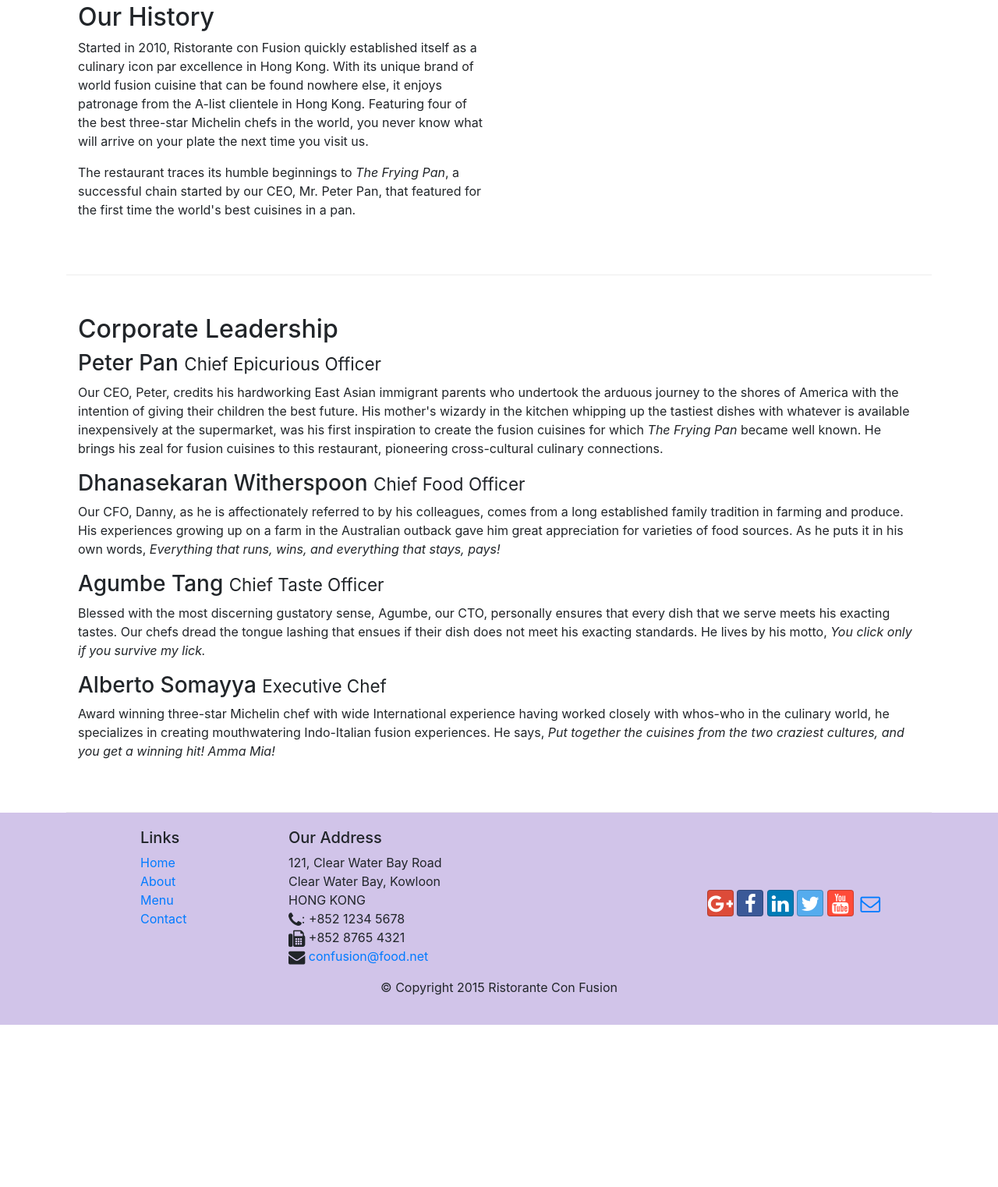
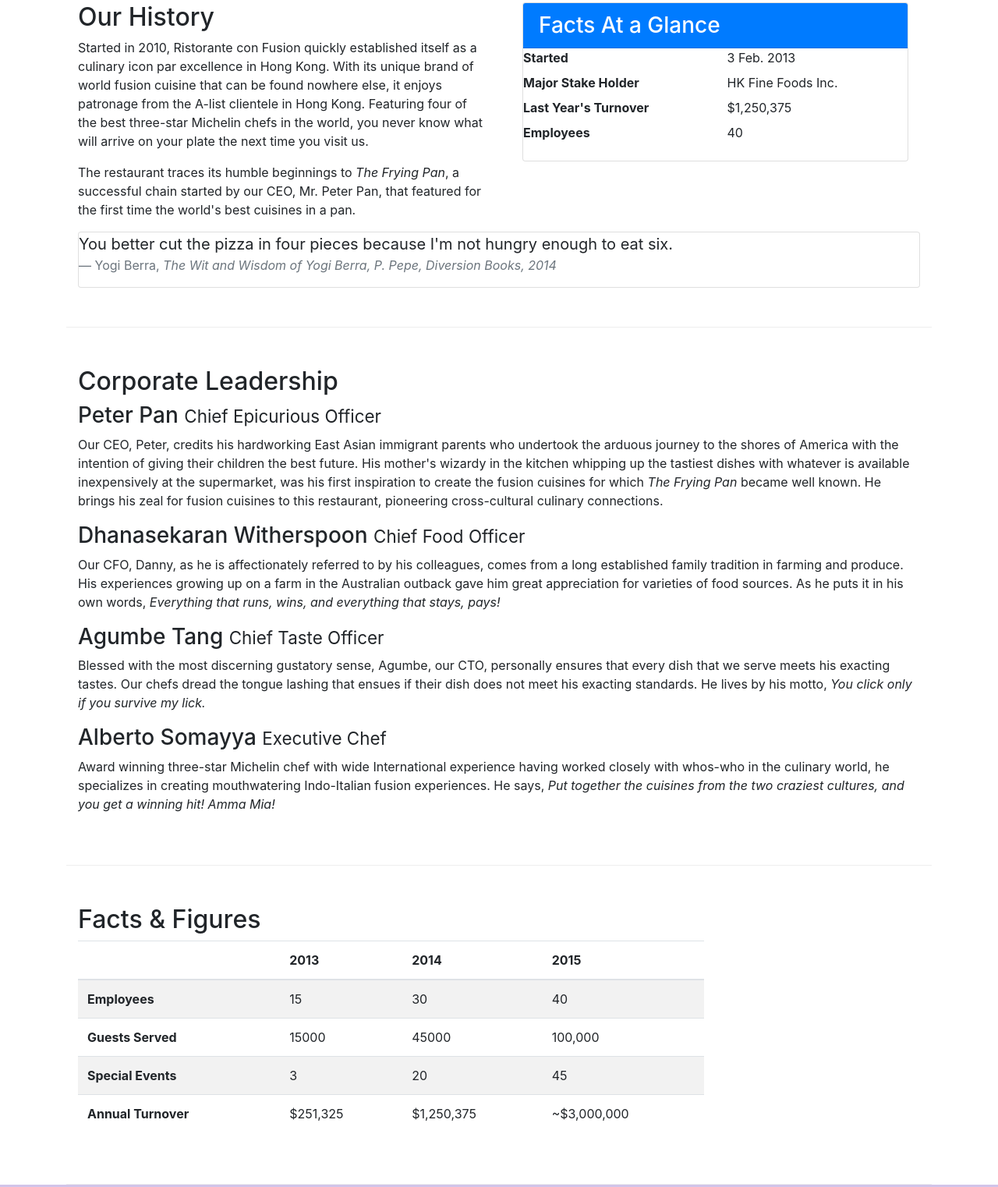
Before and after one commit to krishnakumarsamy/BootStrapBasic, a website: page aboutus.html in a window 1280 px wide. Shown: the part 488-2010 px from the top of the page at 78% size. Before the commit the page ends 1802 px from the top, so only its background shows below. Drawn offline with nearby package versions, Linux system fonts and the light colour scheme.

Commit message:
Tables and Cards

```diff
--- a/aboutus.html
+++ b/aboutus.html
@@ -67,6 +67,35 @@
                 <p>The restaurant traces its humble beginnings to <em>The Frying Pan</em>, a successful chain started by our CEO, Mr. Peter Pan, that featured for the first time the world's best cuisines in a pan.</p>
             </div>
             <div class="col-sm">
+              <div class="col-12">
+                  <div class="card">
+                      <h3 class="card-header bg-primary text-white">Facts At a Glance</h3>
+                      <div class="card-block">
+                          <dl class="row">
+                              <dt class="col-6">Started</dt>
+                              <dd class="col-6">3 Feb. 2013</dd>
+                              <dt class="col-6">Major Stake Holder</dt>
+                              <dd class="col-6">HK Fine Foods Inc.</dd>
+                              <dt class="col-6">Last Year's Turnover</dt>
+                              <dd class="col-6">$1,250,375</dd>
+                              <dt class="col-6">Employees</dt>
+                              <dd class="col-6">40</dd>
+                         </dl>
+                      </div>
+                  </div>
+              </div>
+            </div>
+            <div class="col-12">
+                <div class="card card-block bg-faded">
+                    <blockquote class="blockquote">
+                        <p class="mb-0">You better cut the pizza in four pieces because
+                            I'm not hungry enough to eat six.</p>
+                        <footer class="blockquote-footer">Yogi Berra,
+                          <cite title="Source Title">The Wit and Wisdom of Yogi Berra,
+                            P. Pepe, Diversion Books, 2014</cite>
+                        </footer>
+                    </blockquote>
+                </div>
             </div>
         </div>
 
@@ -83,6 +112,51 @@
                 <h3>Alberto Somayya <small>Executive Chef</small></h3>
                 <p class="hidden-sm-down">Award winning three-star Michelin chef with wide International experience having worked closely with whos-who in the culinary world, he specializes in creating mouthwatering Indo-Italian fusion experiences. He says, <em>Put together the cuisines from the two craziest cultures, and you get a winning hit! Amma Mia!</em></p>
             </div>
+       </div>
+       <div class="row row-content">
+         <div class="col-12 col-sm-9">
+               <h2>Facts &amp; Figures</h2>
+               <div class="table-responsive">
+               <table class="table table-striped">
+               <thead class="thead-inverse">
+                   <tr>
+                       <th>&nbsp;</th>
+                       <th>2013</th>
+                       <th>2014</th>
+                       <th>2015</th>
+                   </tr>
+               </thead>
+               <tbody>
+                   <tr>
+                       <th>Employees</th>
+                       <td>15</td>
+                       <td>30</td>
+                       <td>40</td>
+                   </tr>
+                   <tr>
+                       <th>Guests Served</th>
+                       <td>15000</td>
+                       <td>45000</td>
+                       <td>100,000</td>
+                   </tr>
+                   <tr>
+                       <th>Special Events</th>
+                       <td>3</td>
+                       <td>20</td>
+                       <td>45</td>
+                   </tr>
+                   <tr>
+                       <th>Annual Turnover</th>
+                       <td>$251,325</td>
+                       <td>$1,250,375</td>
+                       <td>~$3,000,000</td>
+                   </tr>
+               </tbody>
+               </table>
+               </div>
+           </div>
+            <div class="col-12 col-sm-3">
+           </div>
        </div>
 
     </div>
```
